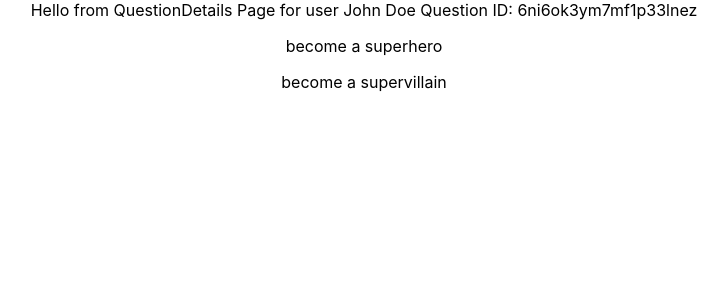
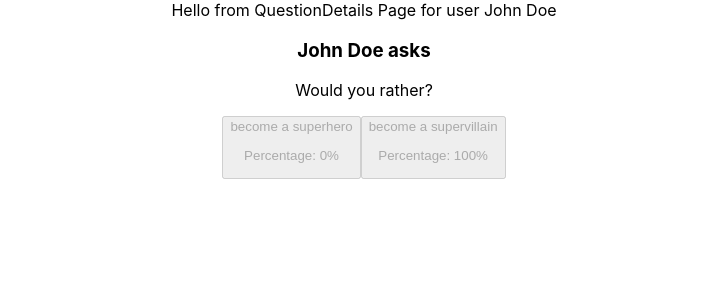
Before and after one commit to m-ahmedy/would-you-rather, a React (Create React App) app: page /questions/6ni6ok3ym7mf1p33lnez in a window 1280 px wide. Shown: the top 300 px of the page, without its empty margins (276-1004 px from the left). Built offline with nearby package versions, Linux system fonts and the light colour scheme.

Commit message:
added state to routes

```diff
--- a/src/App.js
+++ b/src/App.js
@@ -15,7 +15,7 @@ function App(props) {
     <div className="App">
       <Switch>
         <Route exact path='/' component={Home}/>
-        <Route path='/leaderboard' component={Leaderboard} />
+        <PrivateRoute path='/leaderboard' component={Leaderboard} />
         <PrivateRoute path='/questions/add' component={AddQuestion} />
         <PrivateRoute path='/questions/:id' component={QuestionDetails} />
         <PrivateRoute path='/questions' component={Questions} />
--- a/src/routes/Home.js
+++ b/src/routes/Home.js
@@ -1,9 +1,35 @@
 import React from 'react'
+import { connect } from 'react-redux'
 
-export default function Home() {
+function Home(props) {
+    const { isUserSelected, users } = props
     return (
         <div>
             Hello from Home Page
+            <div>
+                {JSON.stringify(users)}
+            </div>
+            <div>
+
+                {isUserSelected ? 'True' : 'False'}
+            </div>
         </div>
     )
 }
+
+const mapStateToProps = (state) => {
+    const users = Object.keys(state.users).map(userId => ({
+        id: userId,
+        name: state.users[userId].name,
+        avatarUrl: state.users[userId].avatarURL
+    }))
+
+    const isUserSelected = state.currentUser !== '' && Object.keys(state.users).includes(state.currentUser)
+
+    return {
+        users,
+        isUserSelected
+    }
+}
+
+export default connect(mapStateToProps)(Home)
--- a/src/routes/Leaderboard.js
+++ b/src/routes/Leaderboard.js
@@ -1,9 +1,46 @@
 import React from 'react'
+import { connect } from 'react-redux'
 
-export default function Leaderboard() {
+function Leaderboard({ leaderboard }) {
     return (
         <div>
             Hello from Leaderboard Page
+            <ol>
+                {leaderboard.map(item => (<li key={item.id}>
+                    <p>{item.name}</p>
+                    <p>Score: {item.score}</p>
+                </li>))}
+            </ol>
         </div>
     )
 }
+
+const mapStateToProps = (state) => {
+    const leaderboard = Object.keys(state.users).map(userId => {
+
+        const answers = Object.keys(state.users[userId].answers).length
+        const questions = state.users[userId].questions.length
+        const score = answers + questions
+
+        return {
+            id: userId,
+            avatarUrl: state.users[userId].avatarURL,
+            name: state.users[userId].name,
+            score
+        }
+    })
+        .sort((a, b) => b.score - a.score)
+
+    const currentUser = {
+        id: state.currentUser,
+        name: state.users[state.currentUser].name,
+        avatarUrl: state.users[state.currentUser].avatarURL
+    }
+
+    return {
+        leaderboard,
+        currentUser
+    }
+}
+
+export default connect(mapStateToProps)(Leaderboard)
--- a/src/routes/QuestionDetails.js
+++ b/src/routes/QuestionDetails.js
@@ -2,32 +2,104 @@ import React from 'react'
 import { connect } from 'react-redux'
 
 function QuestionDetails(props) {
-    const { user, match, questionIds, questions } = props
+    const { currentUser, isPresent, question } = props
 
     let ui = null
-    if (questionIds.find(id => id === match.params.id)) {
+
+    if (isPresent) {
         ui = <div>
-            <p>{questions[match.params.id].optionOne.text}</p>
-            <p>{questions[match.params.id].optionTwo.text}</p>
+            <h3>{question.author.name} asks</h3>
+            <p>Would you rather?</p>
+            <button disabled={question.answerState !== 0}>
+                {question.options.optionOne}
+                {
+                    question.answerState !== 0 && (
+                        <p>Percentage: {question.answerStatistics.optionOne}%</p>
+                    )
+                }
+            </button>
+            <button disabled={question.answerState !== 0}>
+                {question.options.optionTwo}
+                {
+                    question.answerState !== 0 && (
+                        <p>Percentage: {question.answerStatistics.optionTwo}%</p>
+                    )
+                }
+            </button>
         </div>
     } else {
-        ui = <div>Not found</div>
+        ui = <div>
+            Sorry we couldn't find this question
+        </div>
     }
 
     return (
         <div>
-            Hello from QuestionDetails Page for user {user.name}
-            {'\n'}
-            Question ID: {match.params.id}
-            {ui}
+            Hello from QuestionDetails Page for user {currentUser.name}
+            <div>
+                {ui}
+            </div>
         </div>
     )
 }
 
-const mapStateToProps = state => ({
-    user: state.users[state.currentUser],
-    questionIds: Object.keys(state.questions),
-    questions: state.questions
-})
+const mapStateToProps = ({ users, questions, currentUser }, ownProps) => {
+    const questionId = ownProps.match.params.id
+
+    const isPresent = !!questions[questionId]
+
+    const question = {}
+    if (isPresent) {
+        let answerState = 0
+
+        switch (users[currentUser].answers[questionId]) {
+            case 'optionOne':
+                answerState = 1;
+                break;
+            case 'optionTwo':
+                answerState = 2;
+                break;
+            default:
+                answerState = 0;
+        }
+
+        question.id = questionId
+        question.options = {
+            optionOne: questions[questionId].optionOne.text,
+            optionTwo: questions[questionId].optionTwo.text,
+        }
+        question.answerState = answerState
+
+
+        const optionOneAnswers = questions[questionId].optionOne.votes.length
+        const optionTwoAnswers = questions[questionId].optionTwo.votes.length
+        const totalAnswers = optionOneAnswers + optionTwoAnswers
+
+        const answerStats = {
+            optionOne: 100*optionOneAnswers / totalAnswers ,
+            optionTwo: 100*optionTwoAnswers / totalAnswers,
+        }
+
+        const author = {
+            name: users[questions[questionId].author].name,
+            avatarUrl: users[questions[questionId].author].avatarURL,
+        }
+
+        question.answerStatistics = answerStats
+        question.author = author
+    }
+
+    const user = {
+        id: currentUser,
+        name: users[currentUser].name,
+        avatarUrl: users[currentUser].avatarURL
+    }
+
+    return {
+        currentUser: user,
+        isPresent,
+        question
+    }
+}
 
 export default connect(mapStateToProps)(QuestionDetails)
--- a/src/routes/Questions.js
+++ b/src/routes/Questions.js
@@ -1,17 +1,52 @@
 import React from 'react'
 import { connect } from 'react-redux'
+import { Link } from 'react-router-dom'
 
 function Questions(props) {
-    const { user } = props
+    const { currentUser, questions } = props
     return (
         <div>
-            Hello from Questions Page for user {user.name}
+            Hello from Questions Page for user {currentUser.name}
+            <ul>
+                {
+                    questions.map(q => (
+                        <li key={q.id}>
+                            <h3>{q.author.name} asks</h3>
+                            <p>Would you rather?</p>
+                            <p>{q.options[0]} or {q.options[1]}</p>
+                            <Link to={'/questions/' + q.id}>
+                                Go to question
+                            </Link>
+                        </li>
+                    ))
+                }
+            </ul>
         </div>
     )
 }
 
-const mapStateToProps = state => ({
-    user: state.users[state.currentUser]
-})
+const mapStateToProps = ({ users, questions: stateQuestions, currentUser }) => {
+    const questions = Object.keys(stateQuestions).map(questionId => ({
+        id: questionId,
+        options: [
+            stateQuestions[questionId].optionOne.text,
+            stateQuestions[questionId].optionTwo.text,
+        ],
+        author: {
+            name: users[stateQuestions[questionId].author].name,
+            avatarUrl: users[stateQuestions[questionId].author].avatarURL,
+        }
+    }))
+
+    const user = {
+        id: currentUser,
+        name: users[currentUser].name,
+        avatarUrl: users[currentUser].avatarURL
+    }
+
+    return {
+        questions, currentUser: user
+    }
+}
 
 export default connect(mapStateToProps)(Questions)
```
